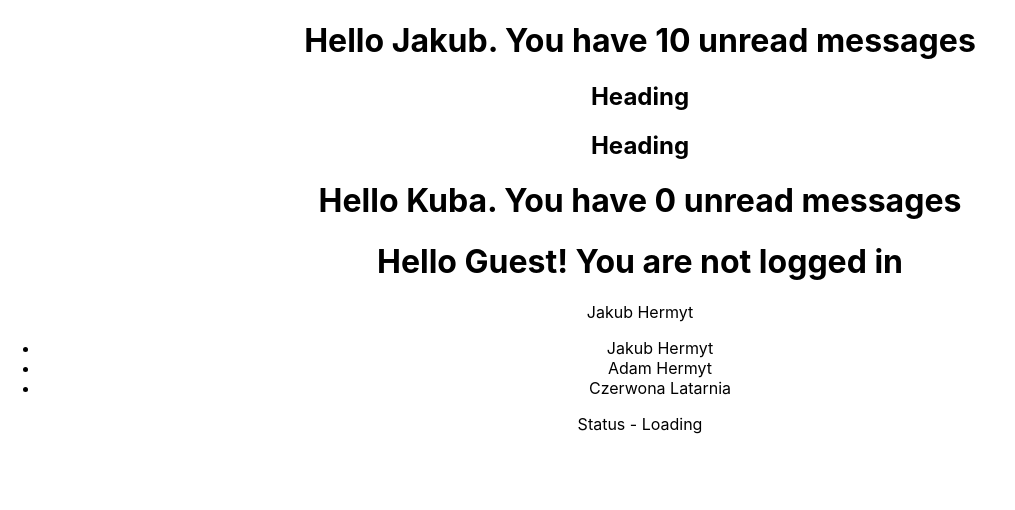
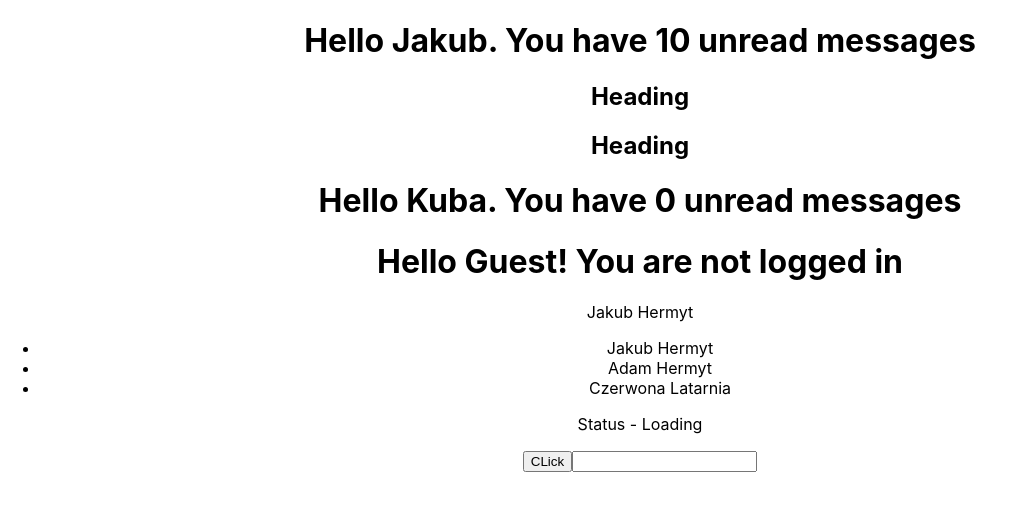
Before and after one commit to JakHer/TS, a React (Create React App) app in the folder my-app/: page / in a window 1280 px wide. Shown: the top 510 px of the page, without its empty margins (0-1015 px from the left). Built offline with nearby package versions, Linux system fonts and the light colour scheme.

Commit message:
ts6
event props

```diff
--- a/my-app/package.json
+++ b/my-app/package.json
@@ -40,5 +40,8 @@
       "last 1 firefox version",
       "last 1 safari version"
     ]
+  },
+  "devDependencies": {
+    "eslint-plugin-react-hooks": "^4.6.0"
   }
 }
--- a/my-app/src/App.tsx
+++ b/my-app/src/App.tsx
@@ -6,6 +6,8 @@ import { Greet } from "./components/Greet";
 import { Status } from "./components/Status";
 import { Heading } from "./components/Heading";
 import { Kuba } from "./components/Kuba";
+import { Button } from "./components/Button";
+import { Input } from "./components/Input";
 
 function App() {
   const person = useMemo(
@@ -32,6 +34,13 @@ function App() {
       <Person person={person} />
       <PersonList personList={personList} />
       <Status status="loading" />
+      <Button
+        handlClick={(event, id) => console.log("Button Clicked", event, id)}
+      />
+      <Input
+        value=""
+        handleChange={(event) => console.log("event", event.target)}
+      />
     </div>
   );
 }
--- /dev/null
+++ b/my-app/src/components/Button.tsx
@@ -0,0 +1,9 @@
+import React from "react";
+
+type ButtonProps = {
+  handlClick: (event: React.MouseEvent<HTMLButtonElement>, id: number) => void;
+};
+
+export const Button = (props: ButtonProps) => (
+  <button onClick={(event) => props.handlClick(event, 1)}>CLick</button>
+);
--- a/my-app/src/components/Greet.tsx
+++ b/my-app/src/components/Greet.tsx
@@ -17,7 +17,7 @@ export const Greet = (props: GreetProps) => {
       default:
         return "Hello Guest! You are not logged in";
     }
-  }, [props.isLoggedIn]);
+  }, [props.isLoggedIn, messagesCount, props.name]);
 
   return (
     <div>
--- /dev/null
+++ b/my-app/src/components/Input.tsx
@@ -0,0 +1,14 @@
+import React, { useCallback } from "react";
+
+type InputProps = {
+  value: string;
+  handleChange: (event: React.ChangeEvent<HTMLInputElement>) => void;
+};
+
+export const Input = (props: InputProps) => {
+  const handleInputChage = useCallback(
+    (event: React.ChangeEvent<HTMLInputElement>) => console.log("event", event),
+    []
+  );
+  return <input value={props.value} onChange={handleInputChage} />;
+};
--- a/my-app/src/components/PersonList.tsx
+++ b/my-app/src/components/PersonList.tsx
@@ -15,7 +15,7 @@ export const PersonList = ({ personList }: PersonListProps) => {
           {firstName} {lastName}
         </li>
       )),
-    []
+    [personList]
   );
   return <ul>{renderPersonList}</ul>;
 };
```
Also changed, not shown: my-app/.eslintrc.js, 2 other files (tests, documents, lock files or other folders).
